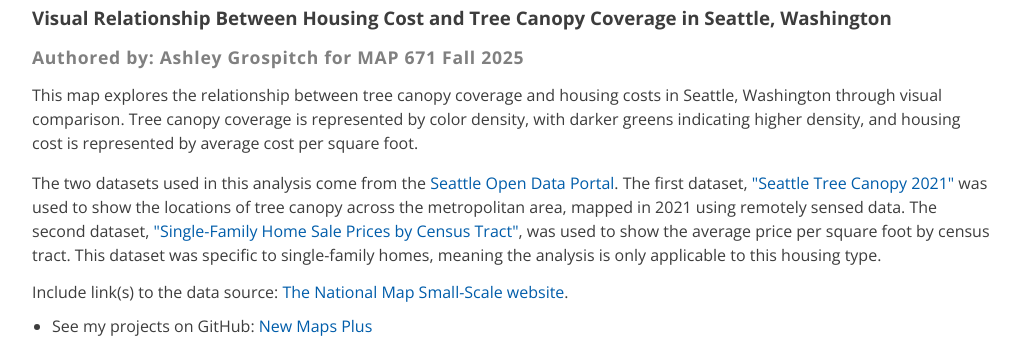
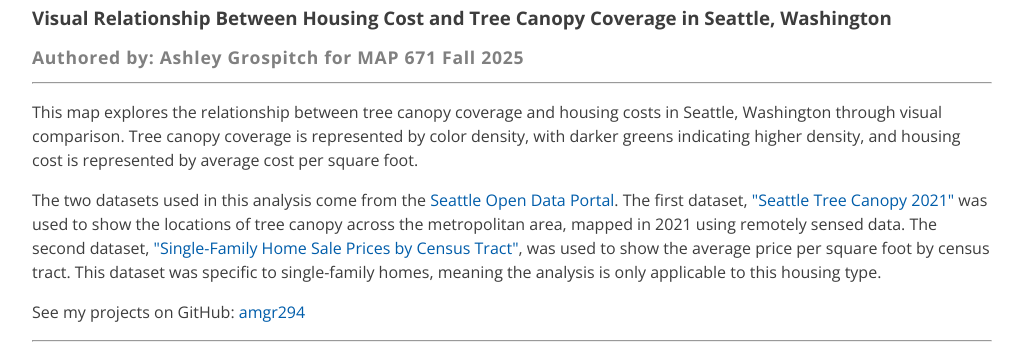
Before and after one commit to amgr294/map-671-final-project-amgr294, a plain HTML site: page index.html in a window 1280 px wide. Shown: the part 93-437 px from the top of the page, without its empty margins (128-1148 px from the left). Drawn offline with nearby package versions, Linux system fonts and the light colour scheme; grey boxes are pictures that could not be loaded.

Commit message:
Update index.html

```diff
--- a/index.html
+++ b/index.html
@@ -89,28 +89,18 @@
 
 <body>
 	<section>
-		<!-- Map title -->
 		<h1>Housing Cost and Tree Canopy Coverage</h1>
 
 		<h3>Visual Relationship Between Housing Cost and Tree Canopy Coverage in Seattle, Washington</h3>
 
-		<!-- Add your information below -->
 		<h2>Authored by: Ashley Grospitch for MAP 671 Fall 2025</h2>
+		<hr>
 		<p>This map explores the relationship between tree canopy coverage and housing costs in Seattle, Washington through visual comparison. Tree canopy coverage is represented by color density, with darker greens indicating higher density, and housing cost is represented by average cost per square foot.</p>
 
 		<p> The two datasets used in this analysis come from the <a href="https://data.seattle.gov/" target="blank">Seattle Open Data Portal</a>. The first dataset, <a href="https://data-seattlecitygis.opendata.arcgis.com/datasets/SeattleCityGIS::seattle-tree-canopy-2021/about" target="blank">"Seattle Tree Canopy 2021"</a> was used to show the locations of tree canopy across the metropolitan area, mapped in 2021 using remotely sensed data. The second dataset, <a href="https://data-seattlecitygis.opendata.arcgis.com/datasets/SeattleCityGIS::single-family-home-sale-prices-by-census-tract/about" target="blank">"Single-Family Home Sale Prices by Census Tract"</a>, was used to show the average price per square foot by census tract. This dataset was specific to single-family homes, meaning the analysis is only applicable to this housing type. </p>
 
-		<p>
-</p>
+		<p>See my projects on GitHub: <a href="https://github.com/amgr294/map-671-final-project-amgr294">amgr294</a></p>
 
-			Include link(s) to the data
-			source: <a href="https://nationalmap.gov/small_scale/atlasftp.html" target="blank">The National Map
-				Small-Scale website</a>. </p>
-
-		<ul>
-			<!-- Change the following contacts to your personal brand, whatever you want it to be! -->
-			<li>See my projects on GitHub: <a href="https://github.com/newmapsplus">New Maps Plus</a></li>
-		</ul>
 		<hr>
 		<a href="https://uky-gis.github.io"><img width="20%"
 				src="https://uky-gis.github.io/graphics/logo-color-400px.png"
```
